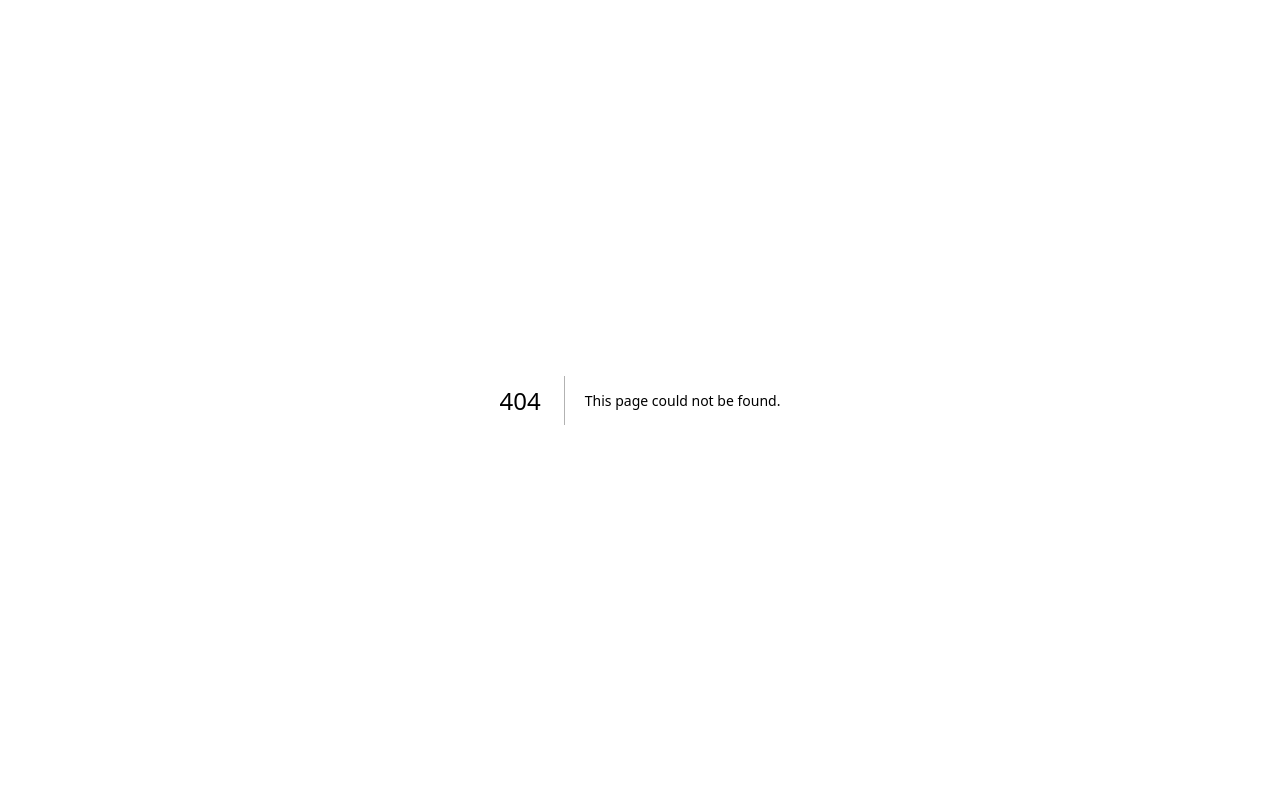
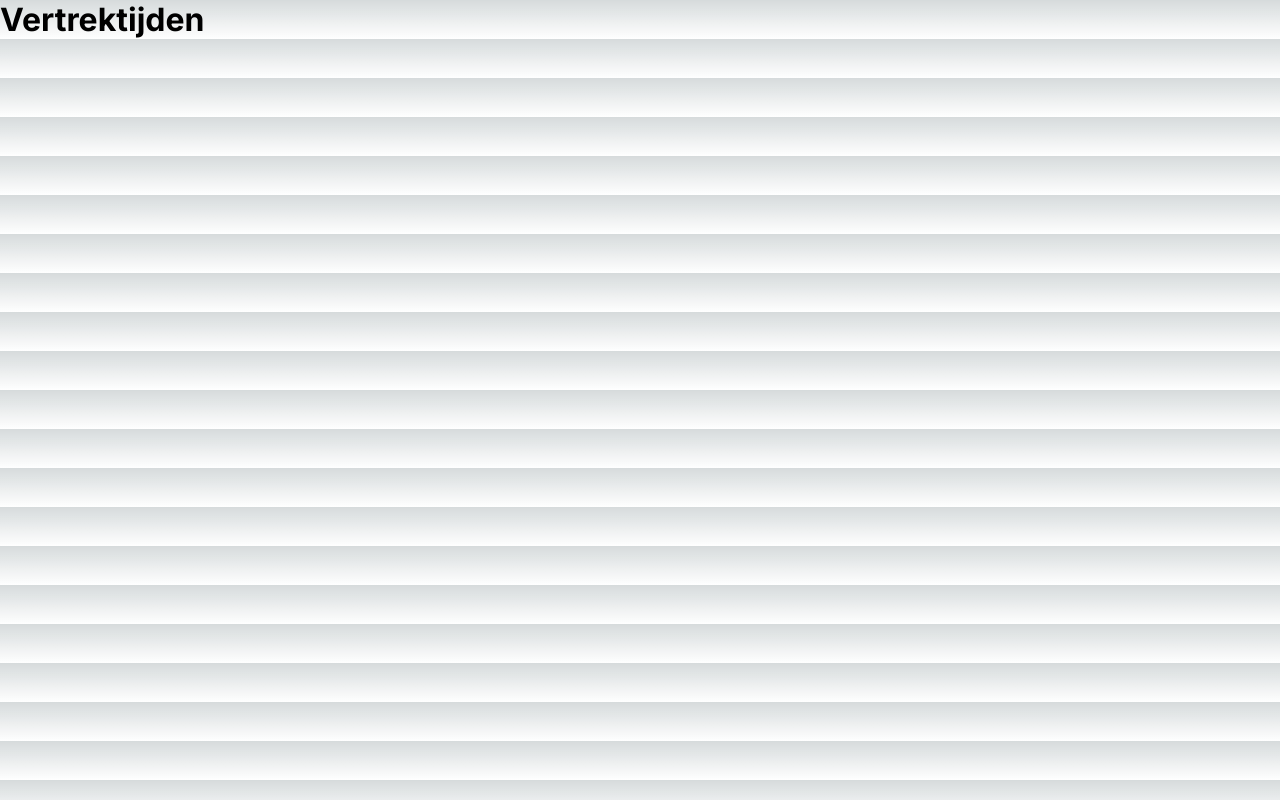
Before and after one commit to julianaijal/where-is-my-train, a Next.js app: page /vertrektijden in a window 1280 px wide. Before the commit this address had no page. Built offline with nearby package versions, Linux system fonts and the light colour scheme.

Commit message:
create departure page route

```diff
--- /dev/null
+++ b/app/vertrektijden/page.tsx
@@ -0,0 +1,9 @@
+const Departures = () => {
+  return (
+    <main>
+      <h1>Vertrektijden</h1>
+    </main>
+  );
+};
+
+export default Departures;
```
Also changed, not shown: app/page.tsx (+6 -5 lines).
